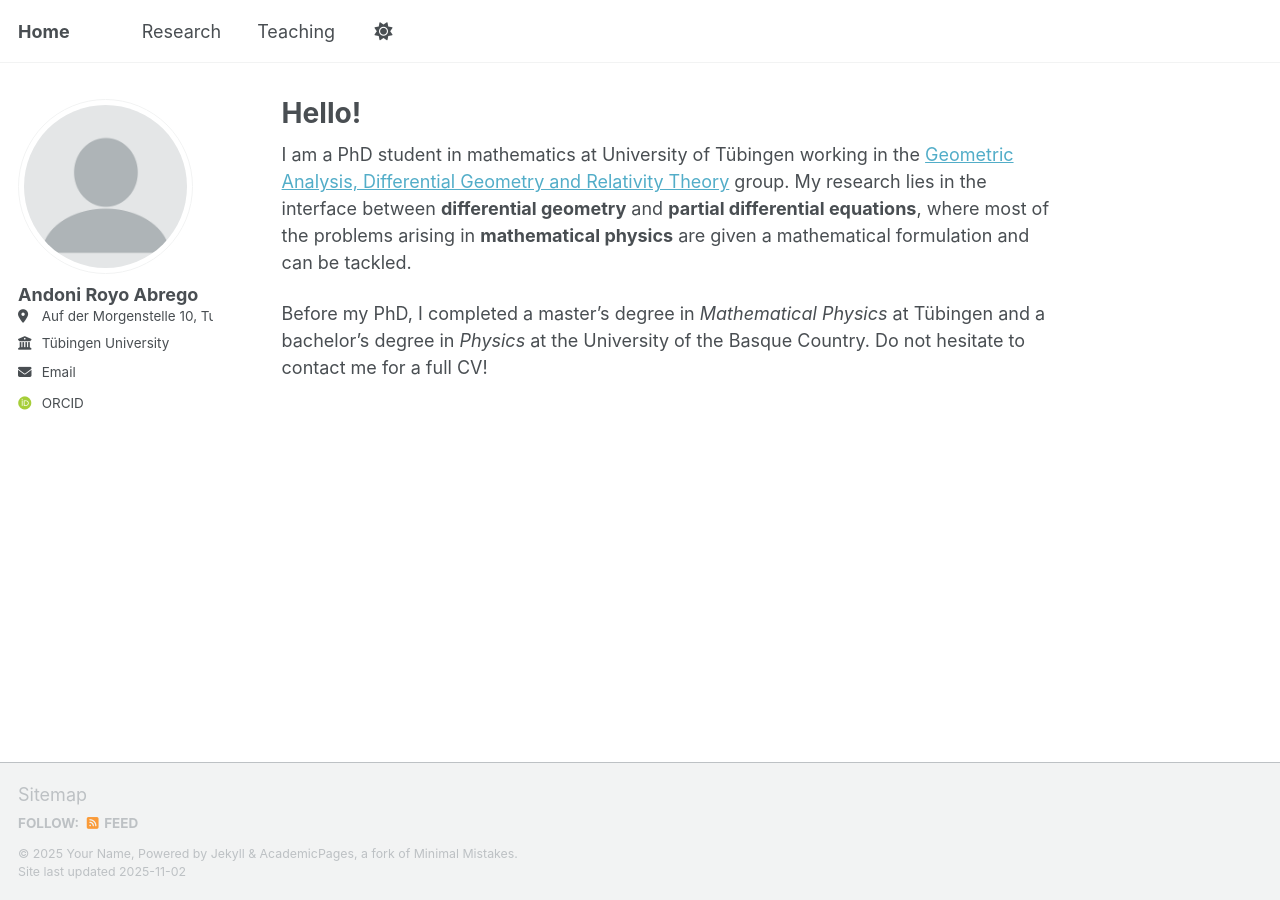
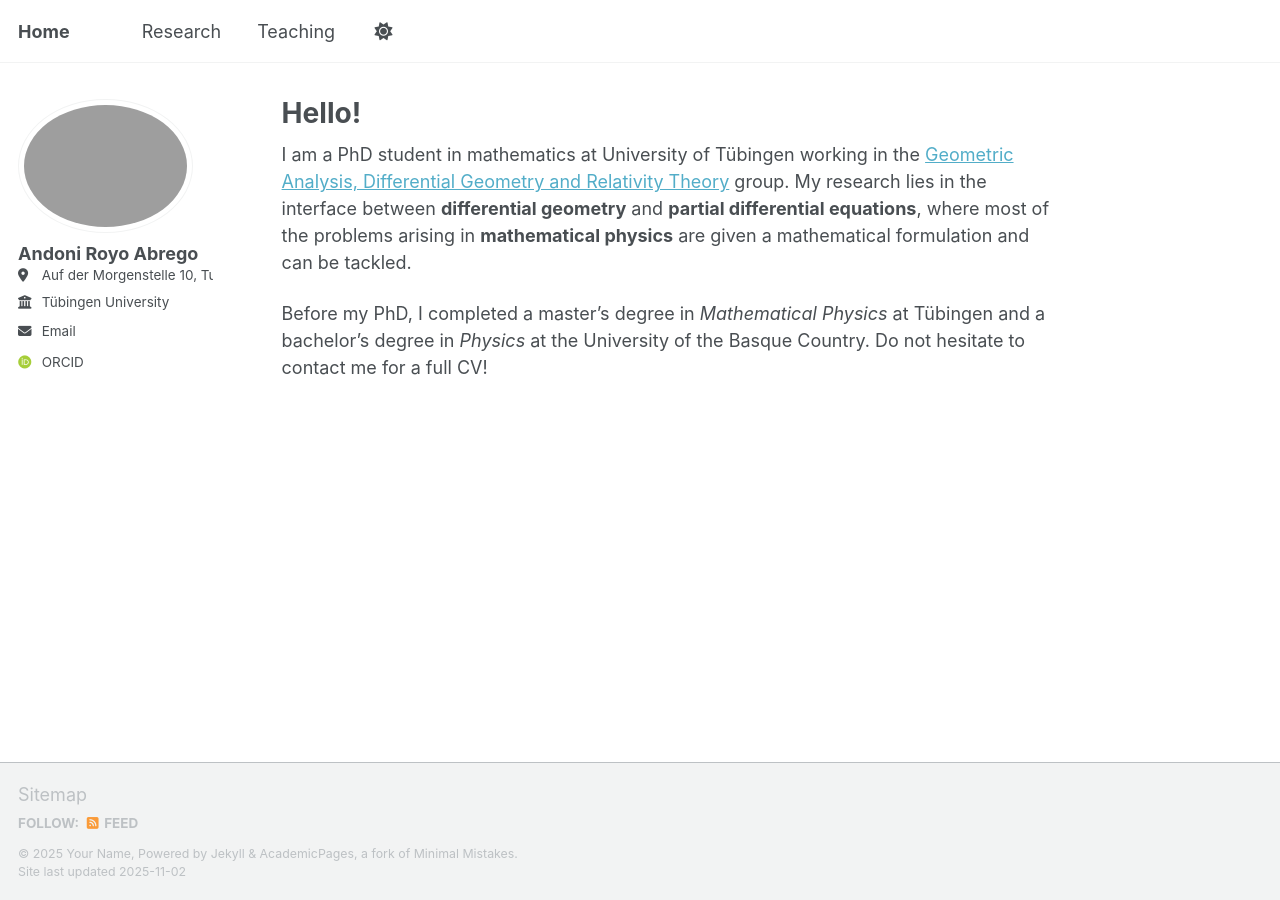
Before and after one commit to AndoniRoyo/AndoniRoyo.github.io, a Jekyll site: the page built from _pages/about.md, in a window 1280 px wide. Built offline with Jekyll 4.4.1, drawn with Linux system fonts in a browser that asks for light colours; some web fonts are replaced; a script that is not in the unit is left out.

Commit message:
argazkia _config.yml

```diff
--- a/_config.yml
+++ b/_config.yml
@@ -23,7 +23,7 @@ repository               : "academicpages/academicpages.github.io"
 #               Additional customization can be done by editing /_includes/author-profile.html
 author:
   # Biographic information
-  avatar           : "profile.png"
+  avatar           : "_APA1926.png"
   name             : "Andoni Royo Abrego"
   pronouns         : # example: "she/her"
   bio              : # "Short biography for the left-hand sidebar"
```
